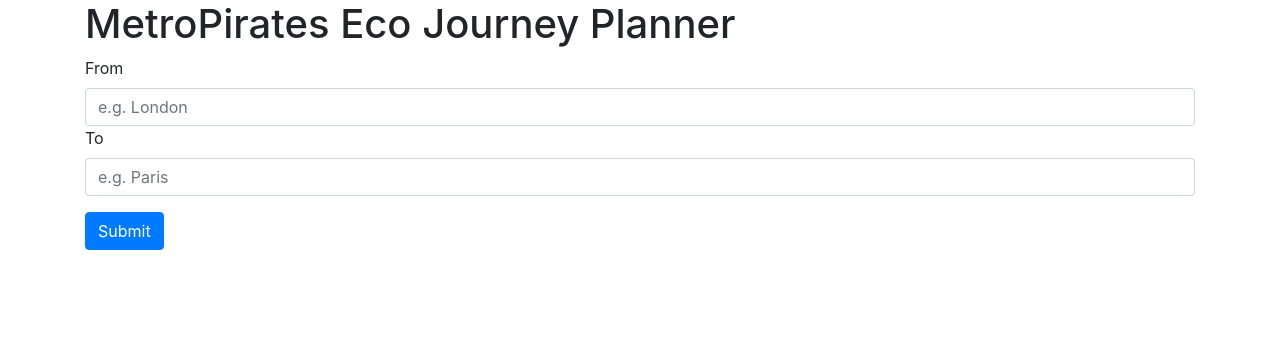
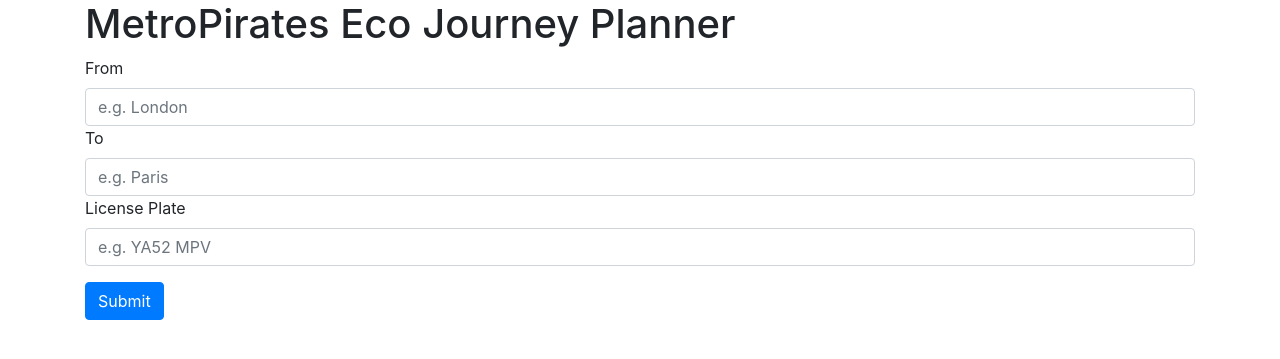
Before and after one commit to billlyzhaoyh/SudoCityMetroPirates, a Flask app: page / in a window 1280 px wide. Shown: the top 359 px of the page. Run offline with Flask 2, Linux system fonts and the light colour scheme; some libraries are stand-ins or nearby versions.

Commit message:
Add a text box for license plate

```diff
--- a/templates/index.html
+++ b/templates/index.html
@@ -22,6 +22,8 @@
                 <input name="start" id="start" class="form-control" type="text" placeholder="e.g. London">
                 <label for="end">To</label>
                 <input name="end" id="end" class="form-control" type="text" placeholder="e.g. Paris">
+                <label for="LicensePlate">License Plate</label>
+                <input name="LicensePlate" id="LicensePlate" class="form-control" type="text" placeholder="e.g. YA52 MPV">
             </div>
             <button type="submit" class="btn btn-primary">Submit</button>
         </form>
```
